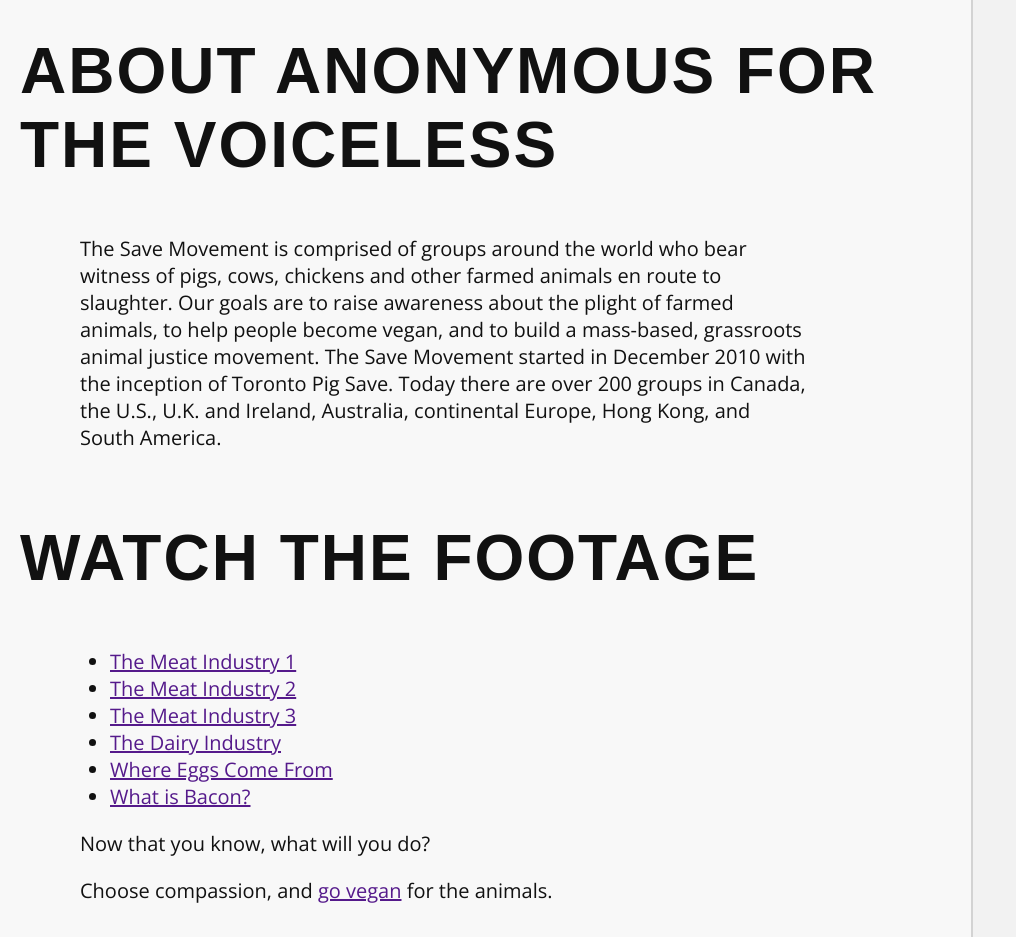
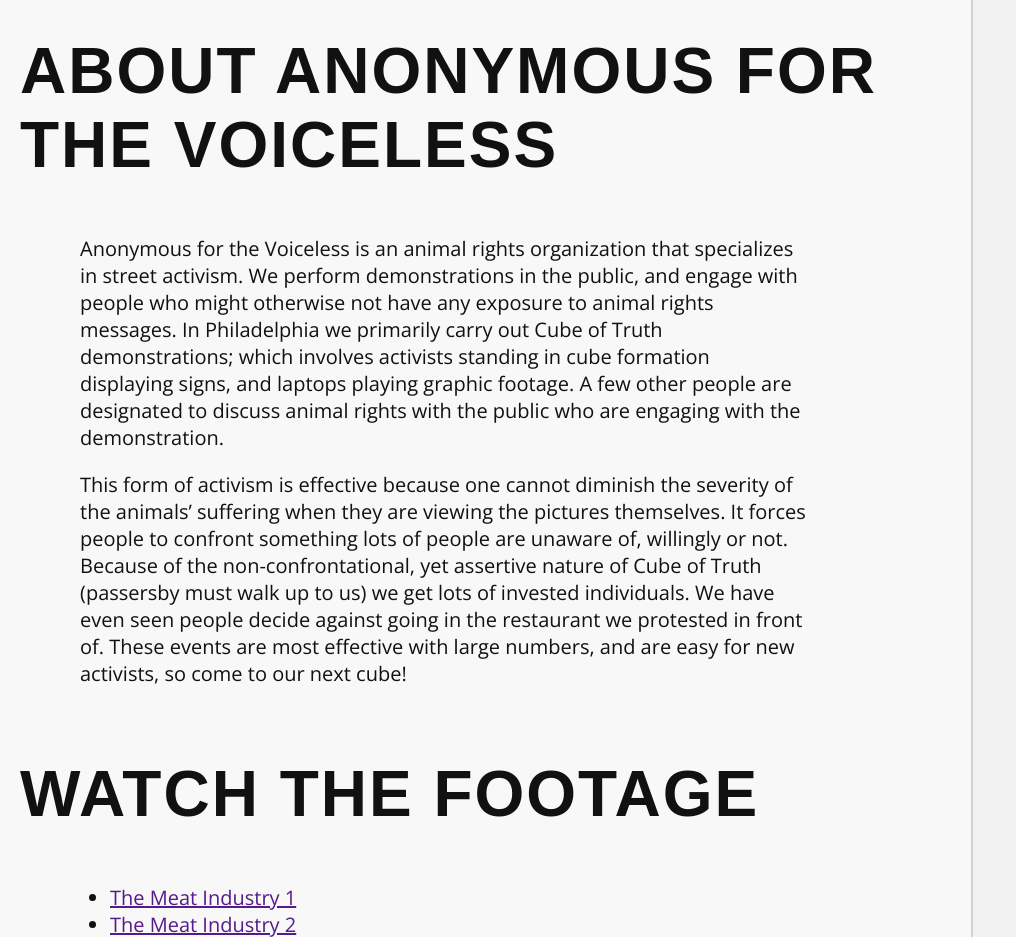
Before and after one commit to LiberationWarsaw/liberationwarsaw, a Django app: page /anonymous in a window 1280 px wide. Shown: the part 1080-2017 px from the top of the page, without its empty margins (0-1016 px from the left). Run offline with Django 3.2, Linux system fonts and the light colour scheme; data that the repository does not hold is empty; some libraries are stand-ins or nearby versions; some web fonts are replaced.

Commit message:
anonymous cub

```diff
--- a/core/templates/core/anonymous.html
+++ b/core/templates/core/anonymous.html
@@ -20,7 +20,8 @@
 
       <h2>About Anonymous for the Voiceless</h2>
       <div class="about-save">
-        <p>The Save Movement is comprised of groups around the world who bear witness of pigs, cows, chickens and other farmed animals en route to slaughter. Our goals are to raise awareness about the plight of farmed animals, to help people become vegan, and to build a mass-based, grassroots animal justice movement. The Save Movement started in December 2010 with the inception of Toronto Pig Save. Today there are over 200 groups in Canada, the U.S., U.K. and Ireland, Australia, continental Europe, Hong Kong, and South America.</p>
+        <p>Anonymous for the Voiceless is an animal rights organization that specializes in street activism. We perform demonstrations in the public, and engage with people who might otherwise not have any exposure to animal rights messages. In Philadelphia we primarily carry out Cube of Truth demonstrations; which involves activists standing in cube formation displaying signs, and laptops playing graphic footage. A few other people are designated to  discuss animal rights with the public who are engaging with the demonstration.</p>
+        <p>This form of activism is effective because one cannot diminish the severity of the animals’ suffering when they are viewing the pictures themselves. It forces people to confront something lots of people are unaware of, willingly or not. Because of the non-confrontational, yet assertive nature of Cube of Truth (passersby must walk up to us) we get lots of invested individuals. We have even seen people decide against going in the restaurant we protested in front of. These events are most effective with large numbers, and are easy for new activists, so come to our next cube!</p>
         </div>
 
         <h2>Watch the Footage</h2>
```
